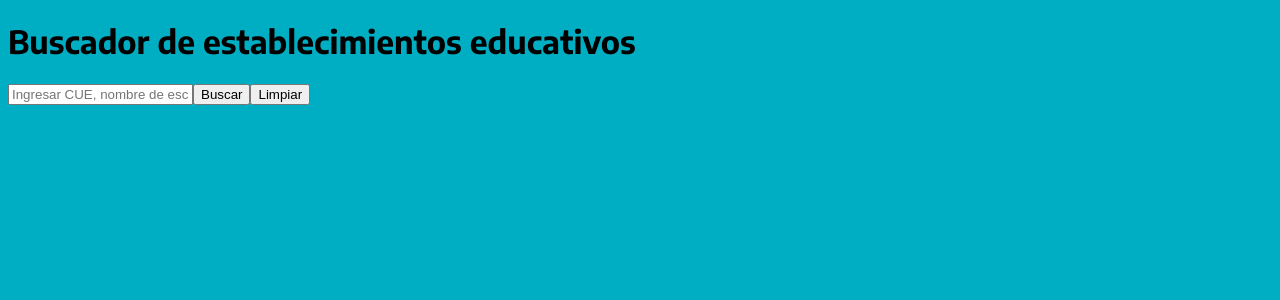
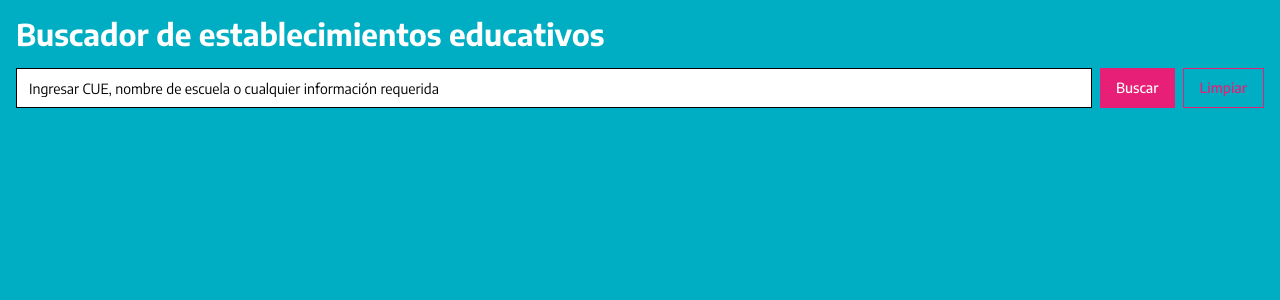
Before and after one commit to silvioridolfi/buscadorEscuela, a Next.js app: page / in a window 1280 px wide. Shown: the top 300 px of the page. Built offline with nearby package versions, Linux system fonts and the light colour scheme.

Commit message:
version
version nueva

```diff
--- a/app/globals.css
+++ b/app/globals.css
@@ -1,3 +1,17 @@
+@tailwind base;
+@tailwind components;
+@tailwind utilities;
+
 body {
   background-color: #00aec3;
+  margin: 0;
+  padding: 0;
+  min-height: 100vh;
+  overflow-x: hidden;
 }
+
+/* Ensure content is scrollable within the iframe */
+html,
+body {
+  overflow-y: auto;
+}
--- a/app/page.tsx
+++ b/app/page.tsx
@@ -5,10 +5,11 @@ const encodeSans = Encode_Sans({ subsets: ["latin"] })
 
 export default function Home() {
   return (
-    <main className={`min-h-screen bg-[#00AEC3] text-white p-4 ${encodeSans.className}`}>
-      <h1 className="mb-4 text-3xl font-bold">Buscador de establecimientos educativos</h1>
-
-      <SchoolSearch />
+    <main className={`min-h-screen bg-[#00AEC3] text-white ${encodeSans.className}`}>
+      <div className="p-4">
+        <h1 className="mb-4 text-3xl font-bold">Buscador de establecimientos educativos</h1>
+        <SchoolSearch />
+      </div>
     </main>
   )
 }
```
